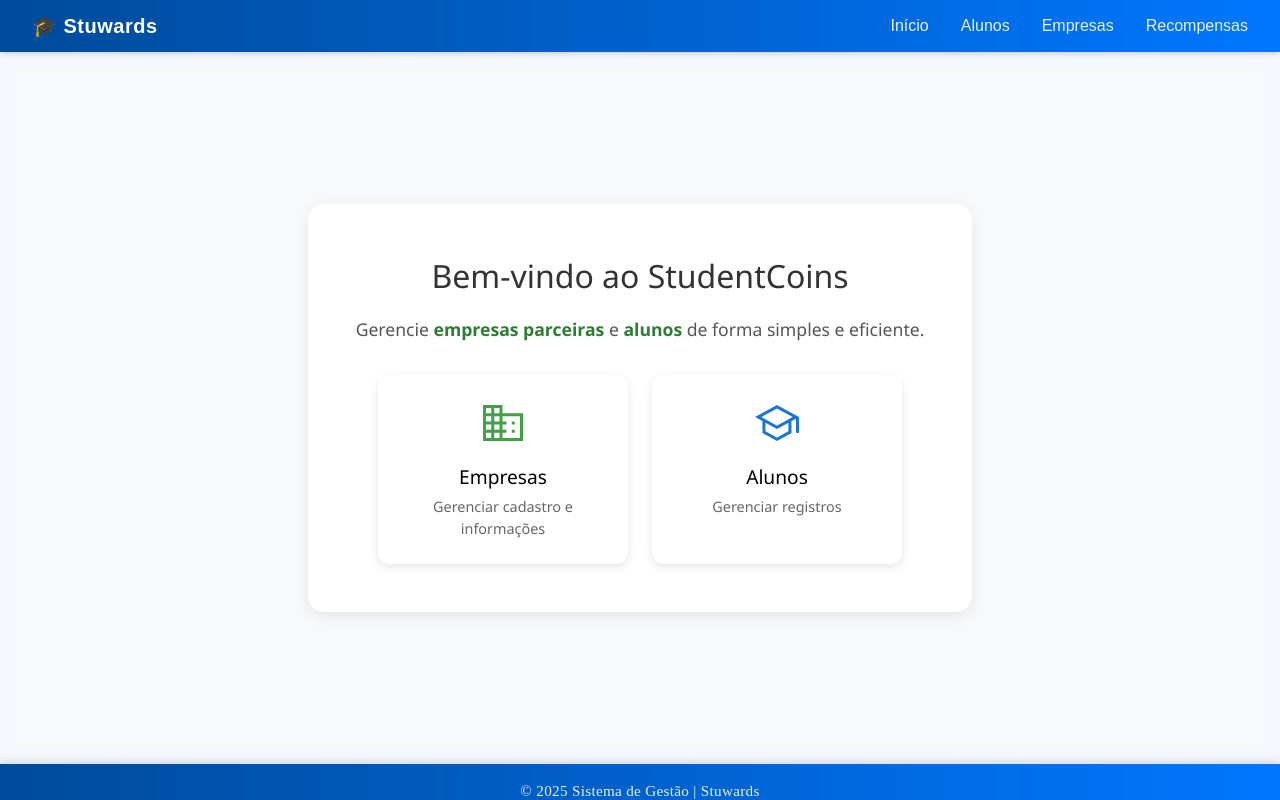
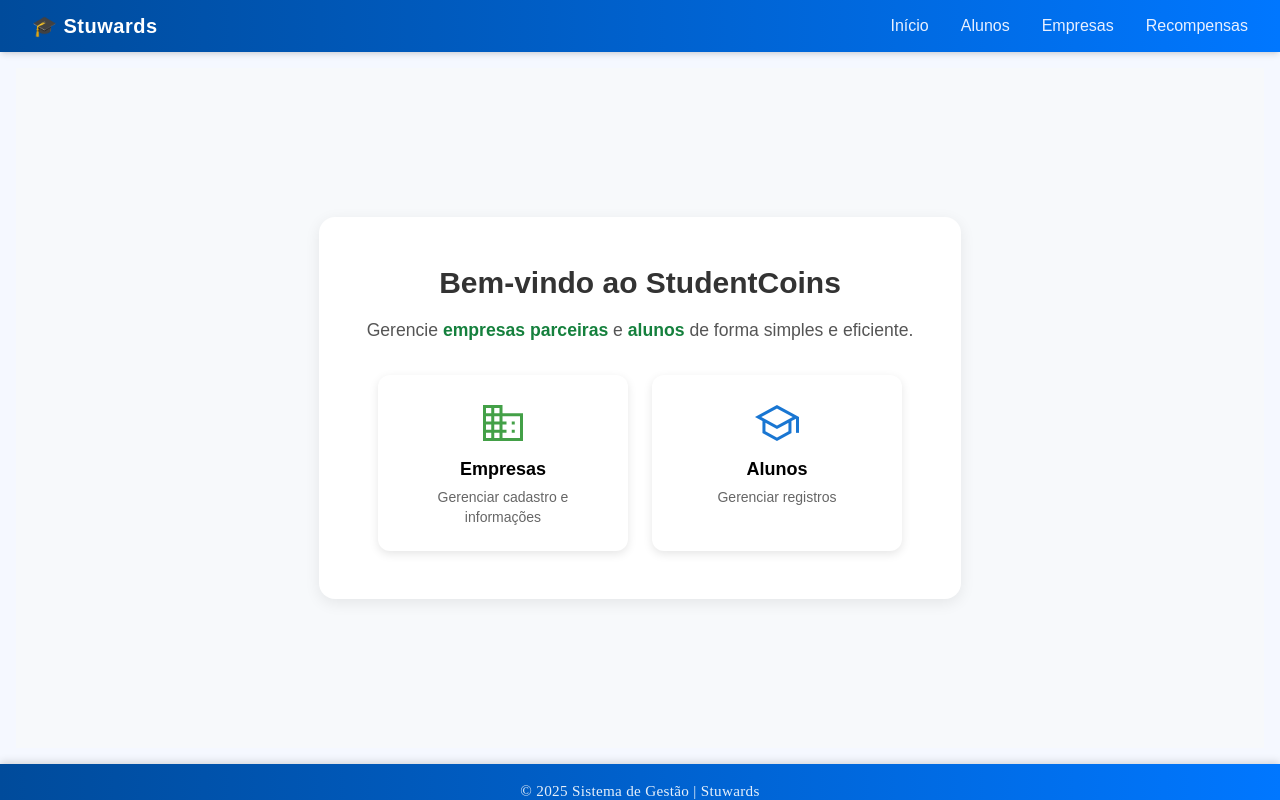
Before and after one commit to Js3Silva/LDS_Moeda_Estudantil, a React (Create React App) app in the folder project/frontend/: page /home in a window 1280 px wide. Built offline with nearby package versions, Linux system fonts and the light colour scheme.

Commit message:
Style: Home page admin

```diff
--- a/project/frontend/src/pages/Home/HomePage.css
+++ /dev/null
@@ -1,87 +0,0 @@
-.home-container {
-  min-height: 85vh;
-  display: flex;
-  flex-direction: column;
-  justify-content: center;
-  align-items: center;
-  background: #f7f9fb;
-  font-family: "Segoe UI", Tahoma, Geneva, Verdana, sans-serif;
-  color: #333;
-  padding: 2rem;
-}
-
-.home-card {
-  max-width: 700px;
-  text-align: center;
-  background: #fff;
-  padding: 3rem;
-  border-radius: 16px;
-  box-shadow: 0 4px 15px rgba(0, 0, 0, 0.08);
-  transition: transform 0.3s ease;
-}
-
-.home-card:hover {
-  transform: translateY(-3px);
-}
-
-.home-title {
-  font-size: 2rem;
-  margin-bottom: 1rem;
-}
-
-.home-subtitle {
-  font-size: 1.1rem;
-  color: #555;
-  margin-bottom: 2rem;
-}
-
-.highlight {
-  color: #2e7d32;
-  font-weight: 600;
-}
-
-.options-container {
-  display: flex;
-  gap: 1.5rem;
-  flex-wrap: wrap;
-  justify-content: center;
-}
-
-.option-card {
-  width: 250px;
-  background: #fff;
-  border-radius: 12px;
-  padding: 1.5rem;
-  text-decoration: none;
-  color: #333;
-  box-shadow: 0 3px 10px rgba(0, 0, 0, 0.1);
-  transition: all 0.3s ease;
-}
-
-.option-card:hover {
-  transform: translateY(-5px);
-  box-shadow: 0 5px 20px rgba(0, 0, 0, 0.15);
-}
-
-.option-card h2 {
-  margin: 0.5rem 0 0.3rem 0;
-  font-size: 1.2rem;
-}
-
-.option-card p {
-  font-size: 0.9rem;
-  color: #666;
-}
-
-.icon {
-  font-size: 48px;
-  margin-bottom: 0.5rem;
-}
-
-.option-card.green .icon {
-  color: #43a047;
-}
-
-.option-card.blue .icon {
-  color: #1976d2;
-}
--- a/project/frontend/src/pages/Home/HomePage.tsx
+++ /dev/null
@@ -1,30 +0,0 @@
-import { Link } from "react-router-dom";
-import "./HomePage.css";
-
-export default function HomePage() {
-  return (
-    <div className="home-container">
-      <div className="home-card">
-        <h1 className="home-title">Bem-vindo ao StudentCoins</h1>
-        <p className="home-subtitle">
-          Gerencie <span className="highlight">empresas parceiras</span> e{" "}
-          <span className="highlight">alunos</span> de forma simples e eficiente.
-        </p>
-
-        <div className="options-container">
-          <Link to="/empresas" className="option-card green">
-            <span className="material-symbols-outlined icon">business</span>
-            <h2>Empresas</h2>
-            <p>Gerenciar cadastro e informações</p>
-          </Link>
-
-          <Link to="/alunos" className="option-card blue">
-            <span className="material-symbols-outlined icon">school</span>
-            <h2>Alunos</h2>
-            <p>Gerenciar registros</p>
-          </Link>
-        </div>
-      </div>
-    </div>
-  );
-}
--- /dev/null
+++ b/project/frontend/src/pages/Home/HomePageAdmin.tsx
@@ -0,0 +1,37 @@
+import { Link } from "react-router-dom";
+
+export default function HomePage() {
+  return (
+    <div className="min-h-[85vh] flex flex-col justify-center items-center bg-[#f7f9fb] font-[Segoe_UI] text-[#333] p-8">
+      <div className="max-w-[700px] text-center bg-white p-12 rounded-2xl shadow-[0_4px_15px_rgba(0,0,0,0.08)] transition-transform duration-300 hover:-translate-y-[3px]">
+        <h1 className="text-3xl font-semibold mb-4">Bem-vindo ao StudentCoins</h1>
+        <p className="text-[1.1rem] text-[#555] mb-8">
+          Gerencie <span className="text-green-700 font-semibold">empresas parceiras</span> e{" "}
+          <span className="text-green-700 font-semibold">alunos</span> de forma simples e eficiente.
+        </p>
+
+        <div className="flex flex-wrap justify-center gap-6">
+          {/* Card de Empresas */}
+          <Link
+            to="/empresas"
+            className="w-[250px] bg-white rounded-xl p-6 text-[#333] no-underline shadow-[0_3px_10px_rgba(0,0,0,0.1)] transition-all duration-300 hover:-translate-y-[5px] hover:shadow-[0_5px_20px_rgba(0,0,0,0.15)]"
+          >
+            <span className="material-symbols-outlined text-[48px] mb-2 text-[#43a047] block">business</span>
+            <h2 className="text-lg font-semibold mb-1">Empresas</h2>
+            <p className="text-sm text-[#666]">Gerenciar cadastro e informações</p>
+          </Link>
+
+          {/* Card de Alunos */}
+          <Link
+            to="/alunos"
+            className="w-[250px] bg-white rounded-xl p-6 text-[#333] no-underline shadow-[0_3px_10px_rgba(0,0,0,0.1)] transition-all duration-300 hover:-translate-y-[5px] hover:shadow-[0_5px_20px_rgba(0,0,0,0.15)]"
+          >
+            <span className="material-symbols-outlined text-[48px] mb-2 text-[#1976d2] block">school</span>
+            <h2 className="text-lg font-semibold mb-1">Alunos</h2>
+            <p className="text-sm text-[#666]">Gerenciar registros</p>
+          </Link>
+        </div>
+      </div>
+    </div>
+  );
+}
--- a/project/frontend/src/routes/AppRoutes.tsx
+++ b/project/frontend/src/routes/AppRoutes.tsx
@@ -1,5 +1,5 @@
 import { BrowserRouter, Routes, Route } from "react-router-dom";
-import HomePage from "../pages/Home/HomePage";
+import HomePage from "../pages/Home/HomePageAdmin";
 import { EmpresaList } from "../pages/Empresas";
 import LoginPage from "../pages/Login/LoginPage";
 import CadastroAlunoPage from "../pages/Aluno/CadastroAlunoPage";
```
